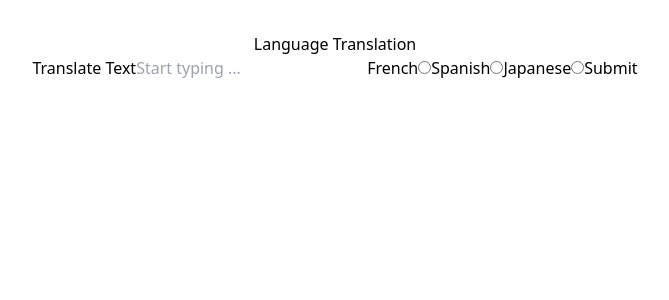
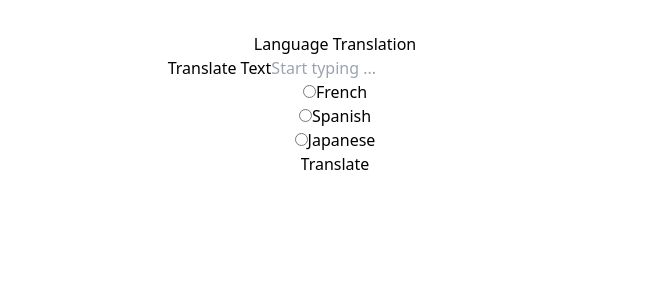
Before and after one commit to Ryan3389/language-translation-app, a React (Vite) app in the folder client/: page /dashboard in a window 1280 px wide. Shown: the top 300 px of the page, without its empty margins (305-974 px from the left). Built offline with nearby package versions, Linux system fonts and the light colour scheme.

Commit message:
refactored dashboard page

```diff
--- a/client/src/App.jsx
+++ b/client/src/App.jsx
@@ -15,9 +15,6 @@ import '../src/App.css'
 const httpLink = createHttpLink({
   uri: '/graphql'
 })
-// const httpLink = createHttpLink({
-//     uri: 'http://localhost:3001/graphql', // Must point to the Express server
-// });
 
 //Modify the graphql request to apollo server. Adds the jwt token to the header to ensure the user is verified on the backend
 const authLink = setContext((_, { headers }) => {
--- a/client/src/components/FormComponent.jsx
+++ b/client/src/components/FormComponent.jsx
@@ -1,26 +1,67 @@
+// const FormComponent = ({ formTitle, fields, submitButtonText, formData, handleChange, handleFormSubmit }) => {
+
+//     return (
+
+//         <form onSubmit={handleFormSubmit} className='p-8 rounded-lg max-w-md w-full'>
+//             <h1 className='text-3xl font-bold text-center'>{formTitle}</h1>
+//             {fields.map((field) => (
+//                 <div key={field.name} className='mb-4'>
+//                     <label htmlFor={field.name}>{field.label}</label>
+//                     <input className='border border-gray-300 p-2 w-full rounded'
+//                         type={field.type}
+//                         name={field.name}
+//                         id={field.name}
+//                         placeholder={field.placeholder}
+//                         value={formData[field.name]}
+//                         onChange={handleChange}
+
+//                     />
+//                 </div>
+//             ))}
+//             <input type="submit" value={submitButtonText} className='mt-4 w-full bg-gray-900 text-white py-2 rounded cursor-pointer' />
+//         </form>
+//     )
+// }
+
+// export default FormComponent
+
 const FormComponent = ({ formTitle, fields, submitButtonText, formData, handleChange, handleFormSubmit }) => {
-
     return (
-
         <form onSubmit={handleFormSubmit} className='p-8 rounded-lg max-w-md w-full'>
             <h1 className='text-3xl font-bold text-center'>{formTitle}</h1>
-            {fields.map((field) => (
-                <div key={field.name} className='mb-4'>
+            {fields.map((field, index) => (
+                <div key={index} className='mb-4'>
+
+                    {field.type === 'radio' ? (
+                        <div className='mt-2'>
+                            <input
+                                type="radio"
+                                name={field.name}
+                                value={field.value}
+                                checked={formData[field.name] === field.value}
+                                onChange={handleChange}
+                            />
+                            <label className="ml-2">{field.label}</label>
+                        </div>
+                    ) : (
+                        <>
                             <label htmlFor={field.name}>{field.label}</label>
-                    <input className='border border-gray-300 p-2 w-full rounded'
+                            <input
+                                className='border border-gray-300 p-2 w-full rounded'
                                 type={field.type}
                                 name={field.name}
                                 id={field.name}
                                 placeholder={field.placeholder}
-                        value={formData[field.name]}
+                                value={formData[field.name] || ''}
                                 onChange={handleChange}
-
                             />
+                        </>
+                    )}
                 </div>
             ))}
             <input type="submit" value={submitButtonText} className='mt-4 w-full bg-gray-900 text-white py-2 rounded cursor-pointer' />
         </form>
-    )
-}
+    );
+};
 
-export default FormComponent
+export default FormComponent;
--- a/client/src/pages/DashboardPage.jsx
+++ b/client/src/pages/DashboardPage.jsx
@@ -1,6 +1,84 @@
+// import { useState } from "react"
+// import { useMutation } from "@apollo/client"
+// import { TRANSLATE_TEXT } from "../utils/mutations"
+
+// const DashboardPage = () => {
+//     const [formData, setFormData] = useState({
+//         translate: '',
+//         language: ''
+//     })
+//     const [translateText, { error, data }] = useMutation(TRANSLATE_TEXT)
+
+//     const handleChange = (e) => {
+//         const { name, value } = e.target
+//         setFormData({
+//             ...formData,
+//             [name]: value
+//         })
+//     }
+
+//     const handleFormSubmit = async (e) => {
+//         e.preventDefault()
+//         try {
+//             const { data } = await translateText({
+//                 variables: {
+//                     text: formData.translate,
+//                     language: formData.language
+//                 }
+//             })
+//             console.log(data)
+//         } catch (error) {
+//             console.error('Form submit error: ', error)
+//         }
+//     }
+//     return (
+//         <section className="h-[50vh] flex justify-center items-center">
+//             <form onSubmit={handleFormSubmit}>
+//                 <h1 className='text-2xl font-bold text-gray-900 mb-4 text-center'>Language Translation</h1>
+//                 <label className="text-xl font-bold text-gray-900 mb-4 text-clip" htmlFor="translate">Translate Text</label>
+//                 <input className='border border-gray-300 p-2 w-full rounded mb-4'
+//                     type="text"
+//                     name="translate"
+//                     placeholder="Start typing ..."
+//                     required
+//                     onChange={handleChange}
+//                     value={formData.translate}
+//                 />
+//                 <label className="text-xl font-bold text-gray-900 mb-4 text-clip" htmlFor="language">French</label>
+//                 <input className='border border-gray-300 p-2 w-full rounded mb-4'
+//                     type="radio"
+//                     name="language"
+//                     onChange={handleChange}
+//                     value="French"
+//                 />
+
+//                 <label className="text-xl font-bold text-gray-900 mb-4 text-clip" htmlFor="language">Spanish</label>
+//                 <input className='border border-gray-300 p-2 w-full rounded mb-4'
+//                     type="radio"
+//                     name="language"
+//                     onChange={handleChange}
+//                     value="Spanish"
+//                 />
+
+//                 <label className="text-xl font-bold text-gray-900 mb-4 text-clip" htmlFor="language">Japanese</label>
+//                 <input className='border border-gray-300 p-2 w-full rounded mb-4'
+//                     type="radio"
+//                     name="language"
+//                     onChange={handleChange}
+//                     value="Japanese"
+//                 />
+//                 <input type="submit" className='bg-gray-900 text-white w-full p-2 rounded hover:bg-gray-700 cursor-pointer' />
+//             </form>
+//         </section>
+//     )
+// }
+
+// export default DashboardPage
+
 import { useState } from "react"
 import { useMutation } from "@apollo/client"
 import { TRANSLATE_TEXT } from "../utils/mutations"
+import FormComponent from "../components/FormComponent"
 
 const DashboardPage = () => {
     const [formData, setFormData] = useState({
@@ -31,44 +109,22 @@ const DashboardPage = () => {
             console.error('Form submit error: ', error)
         }
     }
+    const fields = [
+        { name: 'translate', type: 'text', label: 'Translate Text', placeholder: 'Start typing ...' },
+        { name: 'language', type: 'radio', label: 'French', placeholder: 'Start typing ...', value: 'French' },
+        { name: 'language', type: 'radio', label: 'Spanish', placeholder: 'Start typing ...', value: 'Spanish' },
+        { name: 'language', type: 'radio', label: 'Japanese', placeholder: 'Start typing ...', value: 'Japanese' }
+    ]
     return (
         <section className="h-[50vh] flex justify-center items-center">
-            <form onSubmit={handleFormSubmit}>
-                <h1 className='text-2xl font-bold text-gray-900 mb-4 text-center'>Language Translation</h1>
-                <label className="text-xl font-bold text-gray-900 mb-4 text-clip" htmlFor="translate">Translate Text</label>
-                <input className='border border-gray-300 p-2 w-full rounded mb-4'
-                    type="text"
-                    name="translate"
-                    placeholder="Start typing ..."
-                    required
-                    onChange={handleChange}
-                    value={formData.translate}
-                />
-                <label className="text-xl font-bold text-gray-900 mb-4 text-clip" htmlFor="language">French</label>
-                <input className='border border-gray-300 p-2 w-full rounded mb-4'
-                    type="radio"
-                    name="language"
-                    onChange={handleChange}
-                    value="French"
-                />
-
-                <label className="text-xl font-bold text-gray-900 mb-4 text-clip" htmlFor="language">Spanish</label>
-                <input className='border border-gray-300 p-2 w-full rounded mb-4'
-                    type="radio"
-                    name="language"
-                    onChange={handleChange}
-                    value="Spanish"
-                />
-
-                <label className="text-xl font-bold text-gray-900 mb-4 text-clip" htmlFor="language">Japanese</label>
-                <input className='border border-gray-300 p-2 w-full rounded mb-4'
-                    type="radio"
-                    name="language"
-                    onChange={handleChange}
-                    value="Japanese"
-                />
-                <input type="submit" className='bg-gray-900 text-white w-full p-2 rounded hover:bg-gray-700 cursor-pointer' />
-            </form>
+            <FormComponent
+                formTitle='Language Translation'
+                fields={fields}
+                submitButtonText="Translate"
+                formData={formData}
+                handleChange={handleChange}
+                handleFormSubmit={handleFormSubmit}
+            />
         </section>
     )
 }
```
Lines whose indentation alone changed are shown as unchanged.
